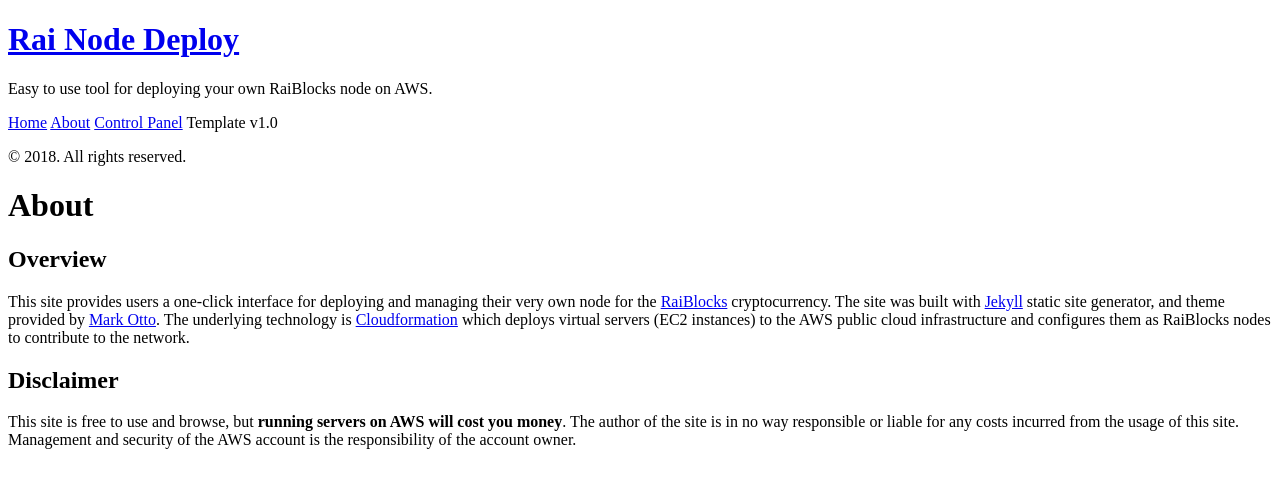
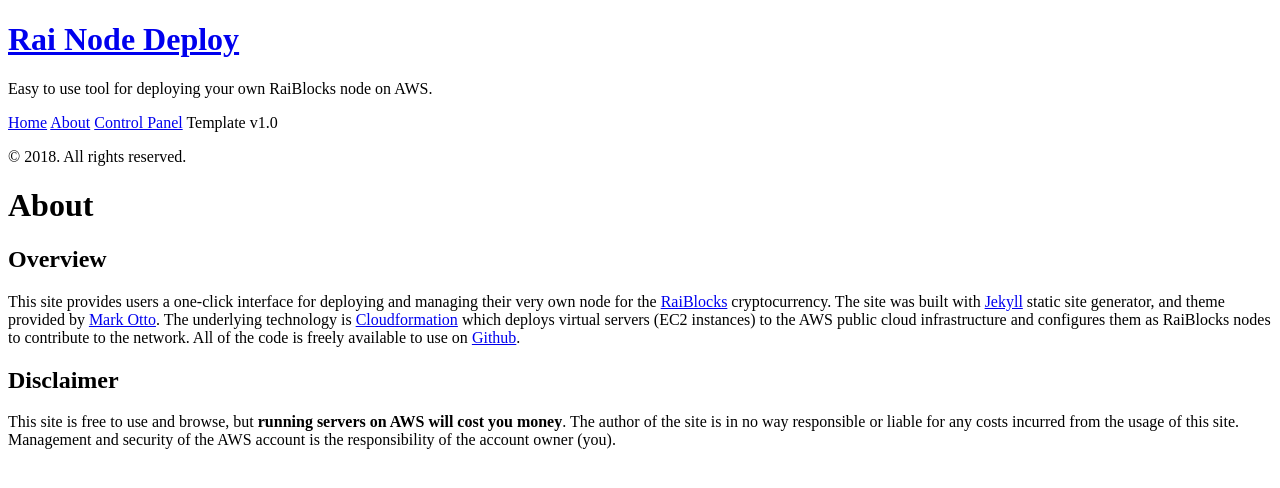
Before and after one commit to ipbc-dev/bittube-node-deploy, a Jekyll site: the page built from about.md, in a window 1280 px wide. Shown: the top 488 px of the page. Built offline with Jekyll 4.4.1, drawn with Linux system fonts in a browser that asks for light colours; Markdown is read by kramdown in place of the engine named in the settings.

Commit message:
updating wordage on about and control pages

```diff
--- a/about.md
+++ b/about.md
@@ -5,9 +5,9 @@ title: About
 
 ## Overview
 
-This site provides users a one-click interface for deploying and managing their very own node for the [RaiBlocks](https://github.com/clemahieu/raiblocks) cryptocurrency. The site was built with [Jekyll](http://jekyllrb.com) static site generator, and theme provided by [Mark Otto](https://github.com/mdo). The underlying technology is [Cloudformation](https://aws.amazon.com/cloudformation/) which deploys virtual servers (EC2 instances) to the AWS public cloud infrastructure and configures them as RaiBlocks nodes to contribute to the network.
+This site provides users a one-click interface for deploying and managing their very own node for the [RaiBlocks](https://github.com/clemahieu/raiblocks) cryptocurrency. The site was built with [Jekyll](http://jekyllrb.com) static site generator, and theme provided by [Mark Otto](https://github.com/mdo). The underlying technology is [Cloudformation](https://aws.amazon.com/cloudformation/) which deploys virtual servers (EC2 instances) to the AWS public cloud infrastructure and configures them as RaiBlocks nodes to contribute to the network. All of the code is freely available to use on [Github](https://github.com/lalanza808/raiblocks-node-deploy).
 
 
 ## Disclaimer
 
-This site is free to use and browse, but **running servers on AWS will cost you money**. The author of the site is in no way responsible or liable for any costs incurred from the usage of this site. Management and security of the AWS account is the responsibility of the account owner.
+This site is free to use and browse, but **running servers on AWS will cost you money**. The author of the site is in no way responsible or liable for any costs incurred from the usage of this site. Management and security of the AWS account is the responsibility of the account owner (you).
```
Also changed, not shown: control.md (+9 -5 lines).
